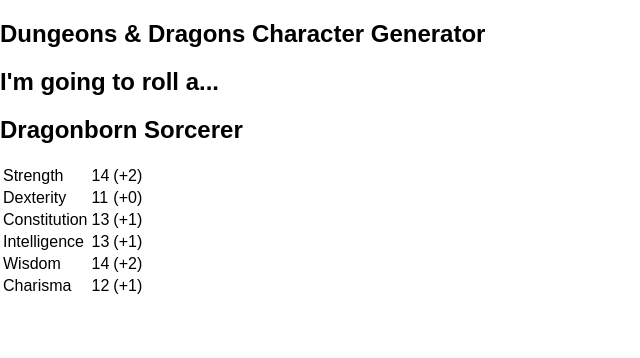
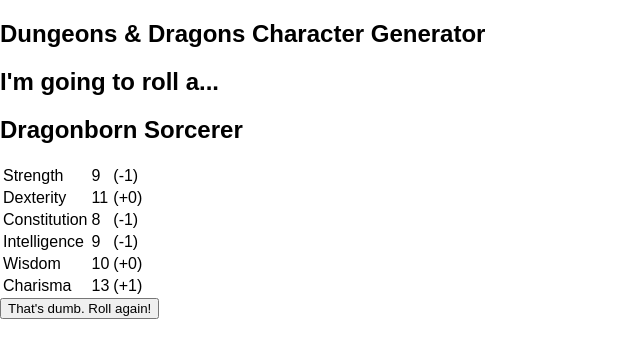
Before and after one commit to jaypea07/character-generator, a React (Create React App) app: page / in a window 1280 px wide. Shown: the top 358 px of the page, without its empty margins (0-640 px from the left). Built offline with nearby package versions, Linux system fonts and the light colour scheme.

Commit message:
Moving most of the logic into the app component so that I can use it later to re-roll with the button

```diff
--- a/src/character/character.tsx
+++ b/src/character/character.tsx
@@ -2,24 +2,19 @@
 import { CONSTANTS } from '../core/constants';
 import { AbilityScore } from './ability-score.model';
 
-export class Character extends React.Component<{}, void> {
-  private abilityScores: Array<AbilityScore>;
+export interface CharacterProps {
+  stats: Array<AbilityScore>;
+}
 
-  componentWillMount() {
-    this.abilityScores = this.rollStats(CONSTANTS.REQUIRED_STATS);
-
-    while (this.isNotHeroic(this.abilityScores)) {
-      this.abilityScores = this.rollStats(CONSTANTS.REQUIRED_STATS);
-    }
-  }
+export class Character extends React.Component<CharacterProps, void> {
 
   render() {
-    const statList = this.abilityScores.map(ability => {
+    const statList = this.props.stats.map(stat => {
       return (
-        <tr key={ability.name}>
-          <td>{ability.name}</td>
-          <td>{ability.score}</td>
-          <td>({ability.modifier})</td>
+        <tr key={stat.name}>
+          <td>{stat.name}</td>
+          <td>{stat.score}</td>
+          <td>({stat.modifier})</td>
         </tr>
       );
     });
@@ -41,50 +36,4 @@
     return Math.floor(Math.random() * (max - min) + min);
   }
 
-  private rollStats(requiredStats: Array<string>): Array<AbilityScore> {
-    return requiredStats.map(abilityScore => {
-      return new AbilityScore(abilityScore, this.rollSingleStat());
-    });
-  }
-
-  // roll 4, drop the lowest
-  private rollSingleStat(): number {
-    let rolls: Array<number> = [];
-    let stat = 0;
-
-    for (let i = 0; i < 4; i++) {
-      rolls.push(this.rollD6());
-    }
-
-    rolls.sort().shift();
-    rolls.map(roll => {
-      stat += roll;
-    });
-
-    return stat;
-  }
-
-  private rollD6(): number {
-    return this.getRandomNumber(1, 6);
-  }
-
-  // 2 scores 14 or higher
-  // total score is 70 or higher
-  private isNotHeroic(abilityScores: Array<AbilityScore>): boolean {
-    let combinedTotal: number = 0;
-    let statsAboveThreshold: number = 0;
-
-    abilityScores.map(stat => {
-      combinedTotal += stat.score;
-      if (stat.score >= CONSTANTS.REQUIRED_STATS_THRESHOLD) {
-        ++statsAboveThreshold;
-      }
-    });
-
-    if (combinedTotal >= CONSTANTS.REQUIRED_STAT_TOTAL &&
-        statsAboveThreshold >= CONSTANTS.REQUIRED_STATS_ABOVE_THRESHOLD) {
-      return false;
-    }
-    return true;
-  }
 }
--- a/src/core/app.tsx
+++ b/src/core/app.tsx
@@ -1,16 +1,79 @@
 import * as React from 'react';
+import { CONSTANTS } from '../core/constants';
 import { Character } from '../character/character';
+import { AbilityScore } from '../character/ability-score.model';
 import './app.css';
 
 class App extends React.Component<{}, null> {
+  private abilityScores: Array<AbilityScore>;
+
+  componentWillMount() {
+    this.abilityScores = this.rollStats(CONSTANTS.REQUIRED_STATS);
+    while (this.isNotHeroic(this.abilityScores)) {
+      this.abilityScores = this.rollStats(CONSTANTS.REQUIRED_STATS);
+    }
+  }
+
   render() {
     return (
       <section>
         <h1>Dungeons &amp; Dragons Character Generator</h1>
         <h2>I'm going to roll a...</h2>
-        <Character />
+        <Character stats={this.rollStats(CONSTANTS.REQUIRED_STATS)} />
+        <button>That's dumb. Roll again!</button>
       </section>
     );
+  }
+
+  private rollStats(requiredStats: Array<string>): Array<AbilityScore> {
+    return requiredStats.map(abilityScore => {
+      return new AbilityScore(abilityScore, this.rollSingleStat());
+    });
+  }
+
+  // roll 4, drop the lowest
+  private rollSingleStat(): number {
+    let rolls: Array<number> = [];
+    let stat = 0;
+
+    for (let i = 0; i < 4; i++) {
+      rolls.push(this.rollD6());
+    }
+
+    rolls.sort().shift();
+    rolls.map(roll => {
+      stat += roll;
+    });
+
+    return stat;
+  }
+
+  private rollD6(): number {
+    return this.getRandomNumber(1, 6);
+  }
+
+  private getRandomNumber(min: number, max: number): number {
+    return Math.floor(Math.random() * (max - min) + min);
+  }
+
+  // 2 scores 14 or higher
+  // total score is 70 or higher
+  private isNotHeroic(abilityScores: Array<AbilityScore>): boolean {
+    let combinedTotal: number = 0;
+    let statsAboveThreshold: number = 0;
+
+    abilityScores.map(stat => {
+      combinedTotal += stat.score;
+      if (stat.score >= CONSTANTS.REQUIRED_STATS_THRESHOLD) {
+        ++statsAboveThreshold;
+      }
+    });
+
+    if (combinedTotal >= CONSTANTS.REQUIRED_STAT_TOTAL &&
+        statsAboveThreshold >= CONSTANTS.REQUIRED_STATS_ABOVE_THRESHOLD) {
+      return false;
+    }
+    return true;
   }
 }
 
```
